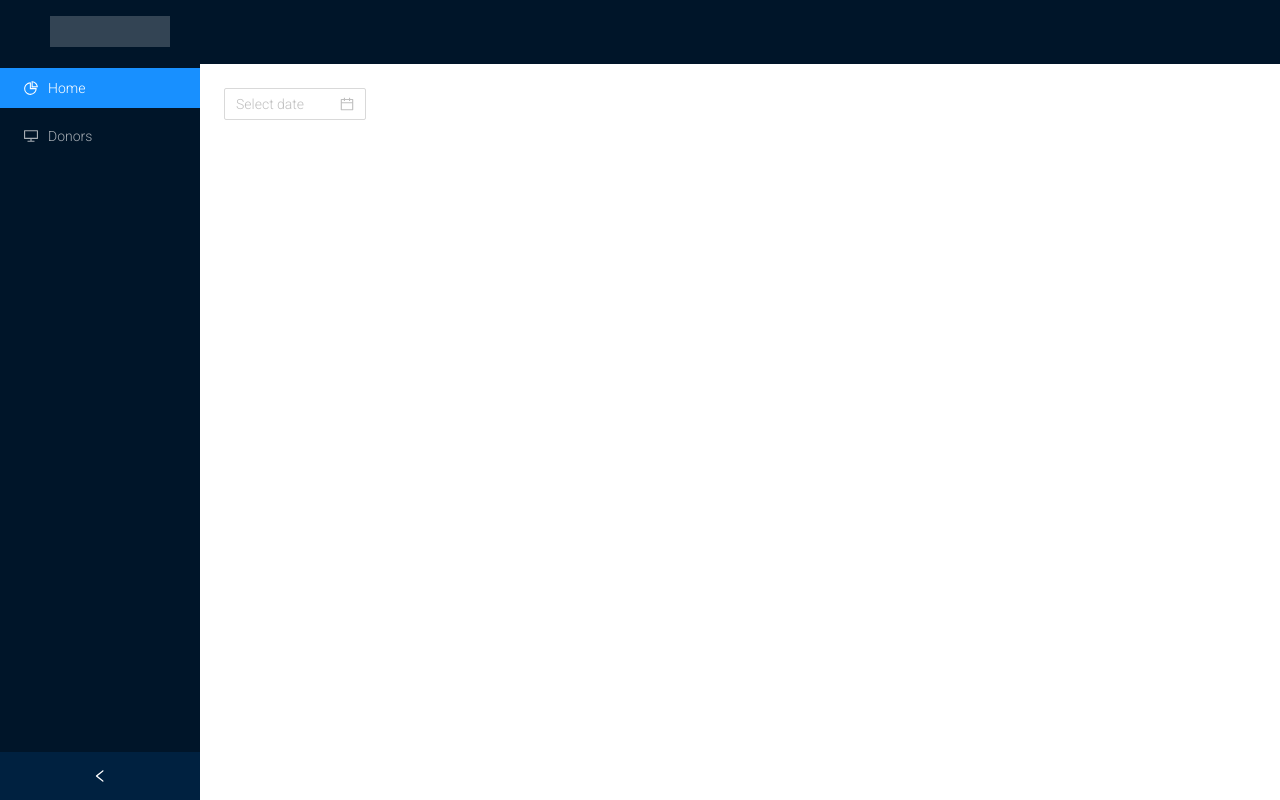
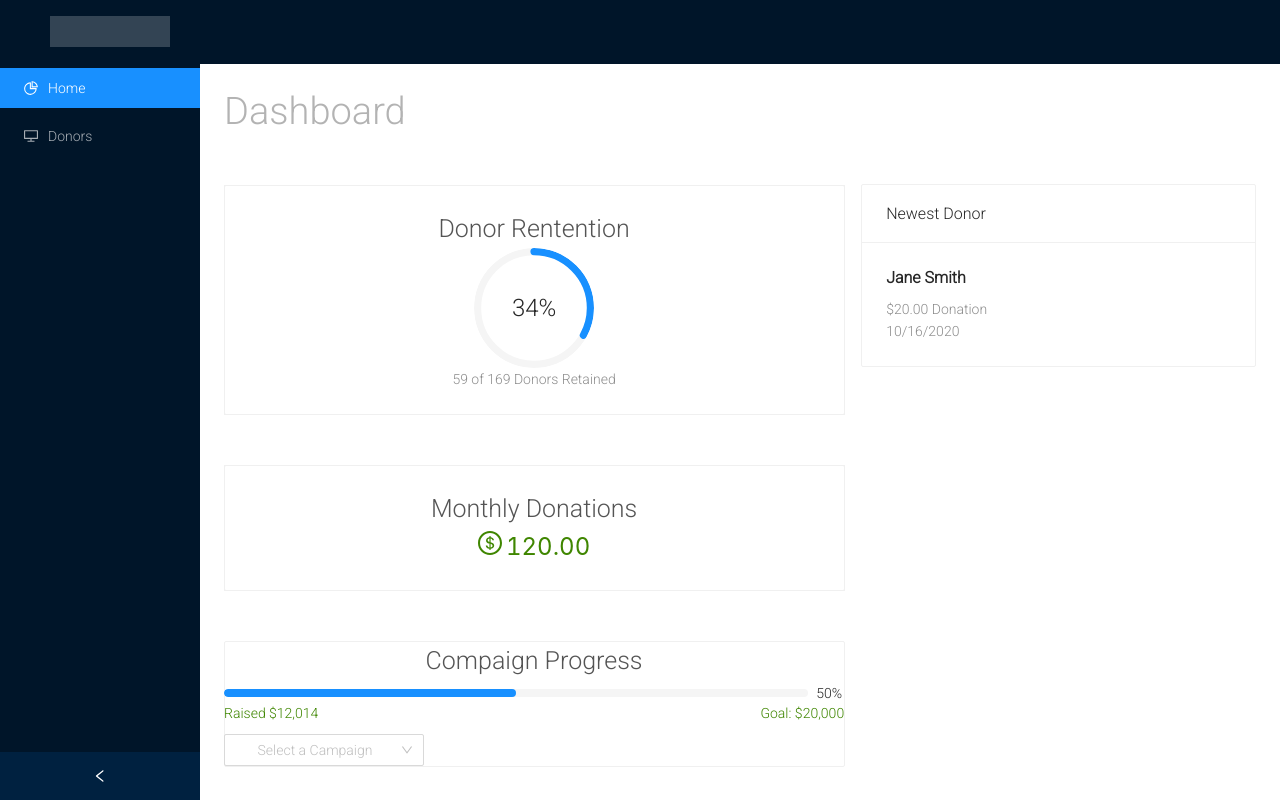
Before and after one commit to haywoodIII/HabitatCRM, a React (Create React App) app in the folder ClientApp/: page / in a window 1280 px wide. Built offline with nearby package versions, Linux system fonts and the light colour scheme.

Commit message:
Start adding dashboard

```diff
--- a/ClientApp/src/components/Home.js
+++ b/ClientApp/src/components/Home.js
@@ -1,13 +1,89 @@
-import React, { Component } from 'react';
-import { DatePicker } from 'antd';
+import React from 'react';
+import { Row, Col, Statistic, Card, Progress, Typography, Select, Descriptions} from 'antd';
 import 'antd/dist/antd.css'; // or 'antd/dist/antd.less'
+import { DollarOutlined} from '@ant-design/icons';
 
-export class Home extends Component {
-  static displayName = Home.name;
+const { Title } = Typography;
+const { Option } = Select;
 
-  render () {
-    return (
-        <DatePicker />
-    );
-  }
+const gridStyle = {
+  width: '100%',
+  textAlign: 'center',
+};
+
+const title = {
+  marginBottom: '10px',
+  color: 'rgb(0 0 0 / 67%)',
+  fontSize: '25px'
 }
+
+const campaignSelect = (
+    <>
+      <Select style={{ width: 120 }}
+      showSearch
+      style={{ width: 200 }}
+      placeholder="Select a Campaign"
+      optionFilterProp="children"
+      >
+        <Option value="jack">5k (October 2020)</Option>
+        <Option value="lucy">Women's Build</Option>
+        <Option value="Yiminghe">2020 Year</Option>
+      </Select>
+    </>
+)
+
+export function Home (){
+  return (
+    <Row gutter={16}>
+      <Col flex={3}>
+        <Title style={{marginBottom: 25, opacity:"35%", fontWeight:"10"}}>Dashboard</Title>
+        <Card className="stack-card">
+          <Card.Grid style={gridStyle} hoverable={false}>
+            <span style={title}>Donor Rentention</span>
+            <br/>
+            <Progress type="circle" percent={34} />
+            <br/>
+            <span className="ant-statistic-title">59 of 169 Donors Retained</span>
+          </Card.Grid>
+        </Card>
+
+        <Card className="stack-card">
+          <Card.Grid style={gridStyle} hoverable={false}>
+              <span style={title}>Monthly Donations</span>
+              <Statistic
+                value={120}
+                precision={2}
+                valueStyle={{ color: '#3f8600' }}
+                prefix={<DollarOutlined style={{verticalAlign: "baseline"}}/>}
+              />
+          </Card.Grid>
+        </Card>
+
+        <Card className="stack-card">
+          <Card.Grid style={{boxShadow: "none", "WebkitBoxShadow": "none", width:"100%", textAlign:"center", padding: 0}} hoverable={false}>
+              <span style={title}>Compaign Progress</span>
+              <Progress percent={50} status="active" />
+
+              <div style={{display:"flex", width: "100%"}}>
+                <span style={{color:"var(--money-green)"}}>Raised $12,014</span>
+                <span style={{marginLeft: "auto", color:"var(--money-green)"}}>Goal: $20,000</span>
+              </div>
+
+              <div style={{display:"flex", width: "100%", paddingTop: 10}}>
+                {campaignSelect}
+              </div>
+          </Card.Grid>
+        </Card>
+
+      </Col>
+      <Col flex={2} style={{paddingTop: 96}}>
+        <Card title="Newest Donor" >
+          <Title level={5}>Jane Smith</Title>
+          <span className="ant-statistic-title">$20.00 Donation</span>
+          <br/>
+          <span className="ant-statistic-title">10/16/2020</span>
+        </Card>
+      </Col>
+  </Row>
+  );
+}
--- a/ClientApp/src/components/donors/DonationsForm.js
+++ b/ClientApp/src/components/donors/DonationsForm.js
@@ -37,7 +37,7 @@ export function DonationsForm(){
     const [form] = Form.useForm();
 
     const onFinish = values => {
-        message.success(`Successfully Added ${values.donation.amount} dollar donation!`);
+        message.success("Donation added!");
         form.resetFields();
         console.log('Success:', values);
         };
--- a/ClientApp/src/components/donors/DonorsPage.js
+++ b/ClientApp/src/components/donors/DonorsPage.js
@@ -107,7 +107,7 @@ function DonorsTable(){
           <DonationsForm/>
         </Modal>
       </>
-          <DonorsModal text="Update Donor" initialValues={record}/>
+          <DonorsModal text="Update" initialValues={record}/>
           <Popconfirm
             title={`Are you sure delete ${record.name}?`}
             onConfirm={(e) => deleteRow(record.key, e)}
@@ -130,7 +130,7 @@ export function DonorsPage() {
     return (
         <>
         <div style={{ marginBottom: 16 }}>
-        <DonorsModal text="Add Donors"/>
+        <DonorsModal text="Add Donor"/>
         </div>
             <DonorsTable/>
         </>
--- a/ClientApp/src/custom.css
+++ b/ClientApp/src/custom.css
@@ -1,5 +1,6 @@
 :root {
   --white: #fff;
+  --money-green: #3f8600
 }
 
 body {
@@ -22,3 +23,7 @@ a {
 .background-white {
   background: var(white)
 }
+
+.stack-card {
+  margin-top: 50px;
+}
```
